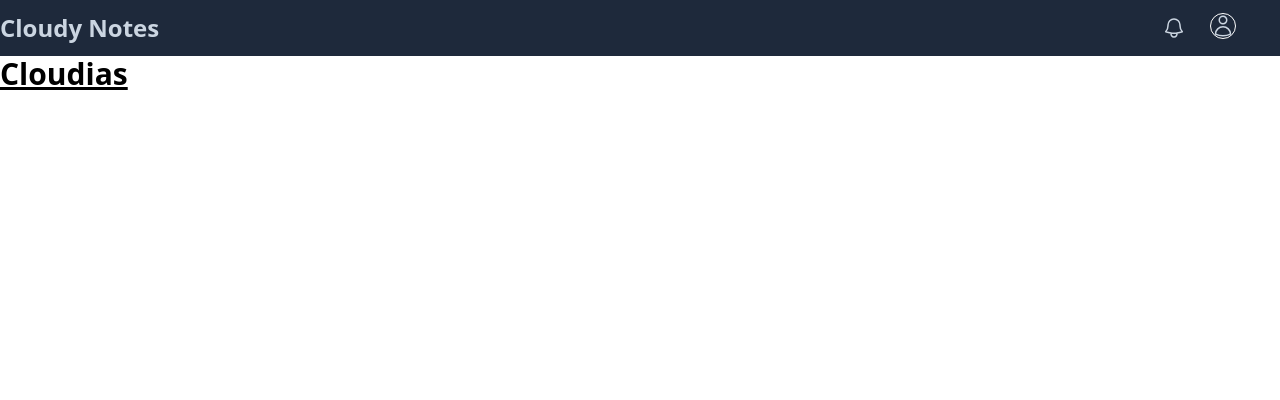
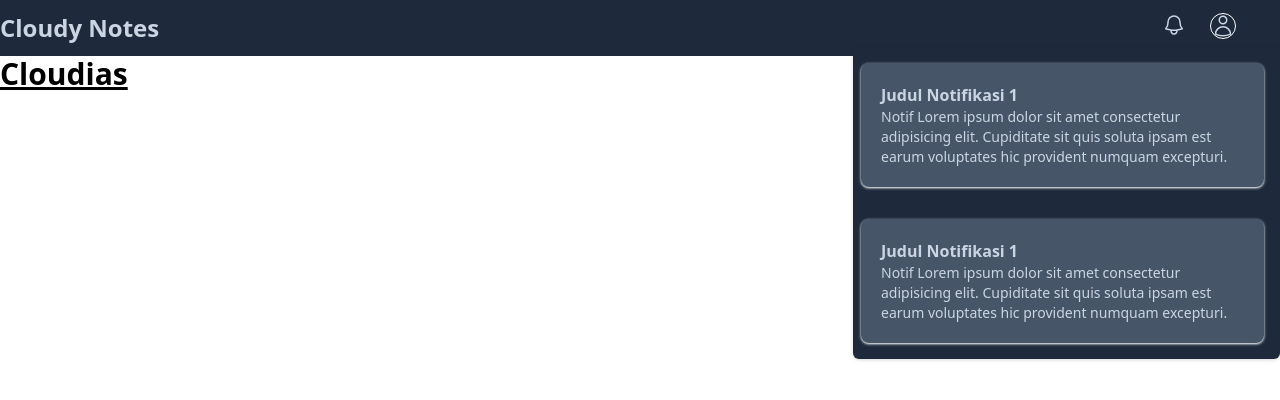
Before and after one commit to Cloumus30/fe-cloudy-notes, a Vue app: page / in a window 1280 px wide. Both pictures are taken after a click on the button 1174 px from the left and 28 px from the top of the page. Shown: the top 400 px of the page. Built offline with nearby package versions, Linux system fonts and the light colour scheme.

Commit message:
Add Flow bite and dropdown

```diff
--- a/package.json
+++ b/package.json
@@ -10,6 +10,7 @@
     "type-check": "vue-tsc --noEmit"
   },
   "dependencies": {
+    "flowbite": "^1.6.3",
     "vue": "^3.2.45",
     "vue-router": "^4.1.6"
   },
--- a/src/App.vue
+++ b/src/App.vue
@@ -1,11 +1,18 @@
 <script setup lang="ts">
 import { RouterLink, RouterView } from 'vue-router'
 import Navbar from './components/Navbar.vue'
+import { initDropdowns } from 'flowbite'
+import { onMounted } from 'vue';
+
+onMounted(()=>{
+  initDropdowns();
+})
 </script>
 
 <template>
   <header>
       <Navbar />
+
   </header>
 
   <RouterView />
--- a/src/components/Navbar.vue
+++ b/src/components/Navbar.vue
@@ -1,9 +1,30 @@
-<script setup lang="ts">
+<script lang="ts">
   import {RouterLink} from 'vue-router'
   import IconBell from './icons/navbar/IconBell.vue';
   import IconUser from './icons/navbar/IconUser.vue';
   import IconLogin from './icons/navbar/IconLogin.vue';
   import IconDoc from './icons/navbar/IconDoc.vue';
+  import NotifCard from './partial/notifCard.vue';
+  import { defineComponent } from 'vue';
+
+  export default defineComponent({
+    components:{
+      IconBell, IconUser, IconLogin, IconDoc, RouterLink, NotifCard
+    },
+    data(){
+      return {
+        bodyNotif:"Notif Lorem ipsum dolor sit amet consectetur adipisicing elit. Cupiditate sit quis soluta ipsam est earum voluptates hic provident numquam excepturi.",
+        isNotifClicked: false
+      }
+    },
+
+    methods:{
+      notifClick(value:boolean){
+        this.isNotifClicked = value;
+        console.log(this.isNotifClicked);
+      }
+    }
+  })
 </script>
 
 <template>
@@ -12,11 +33,24 @@
           <p>Cloudy Notes</p>
         </div>
         <div class="flex mr-8">
-          <button class="mx-3 hover:text-white">
-            <IconBell/>
-          </button>
           <div class="group">
-            <button class="mx-3 border hover:text-white border-white rounded-full">
+            <button id="dropdownDefaultButton" data-dropdown-toggle="dropdown" class="mx-3 hover:text-white">
+              <IconBell/>
+            </button>
+            <ul id="dropdown" class=" hidden absolute mt-4 bg-slate-800 drop-shadow rounded-md text-slate-300 right-10 w-1/3" aria-labelledby="dropdownDefaultButton">
+              <li class="py-4 pr-4 pl-2 flex hover:text-white hover:cursor-pointer">
+                 <NotifCard :body-notif="bodyNotif"/>
+              </li>
+              <li class="py-4 pr-4 pl-2 flex hover:text-white hover:cursor-pointer">
+                <NotifCard :body-notif="bodyNotif" />
+              </li>
+            </ul>
+          </div>
+
+
+          <!-- Dropdown Profile -->
+          <div class="group">
+            <button class=" mx-3 border hover:text-white border-white rounded-full">
               <IconUser />
             </button>
             <ul class="absolute hidden pt-2 bg-slate-800 text-slate-300 right-2 group-hover:block hover:block">
@@ -28,6 +62,7 @@
               </li>
             </ul>
           </div>
+          <!-- DropDown Profile -->
 
           <!-- <RouterLink class="p-2" to="/about">About</RouterLink> -->
         </div>
--- /dev/null
+++ b/src/components/partial/notifCard.vue
@@ -0,0 +1,34 @@
+
+<script lang="ts">
+import { defineComponent } from 'vue';
+
+    export default defineComponent({
+        props:{
+            bodyNotif:{
+                required:true,
+                type:String,
+            }
+        },
+        data(){
+            return{
+                wordCount:20
+            }
+        }
+    })
+</script>
+
+<template>
+    <div class="shadow shadow-slate-50 bg-slate-600 text-slate-300 p-5 rounded-lg hover:text-white ">
+        <!-- Title Notification -->
+        <div class="font-bold">
+            <p>Judul Notifikasi 1</p>
+        </div>
+        <!-- Title Notification -->
+
+        <!-- Body Notification -->
+        <div class="text-sm">
+            <p >{{ bodyNotif }}</p>
+        </div>
+        <!-- Body Notification -->
+    </div>
+</template>
--- a/src/main.ts
+++ b/src/main.ts
@@ -1,4 +1,4 @@
-import { createApp } from 'vue'
+import { VueElement, createApp } from 'vue'
 import App from './App.vue'
 import router from './router'
 
--- a/tailwind.config.js
+++ b/tailwind.config.js
@@ -3,9 +3,12 @@ module.exports = {
   content: [
     "./index.html",
     "./src/**/*.{vue,js,ts,jsx,tsx}",
+    "./node_modules/flowbite/**/*.js",
   ],
   theme: {
     extend: {},
   },
-  plugins: [],
+  plugins: [
+    require('flowbite/plugin'),
+  ],
 }
```
Also changed, not shown: 1 other file (tests, documents, lock files or other folders).
